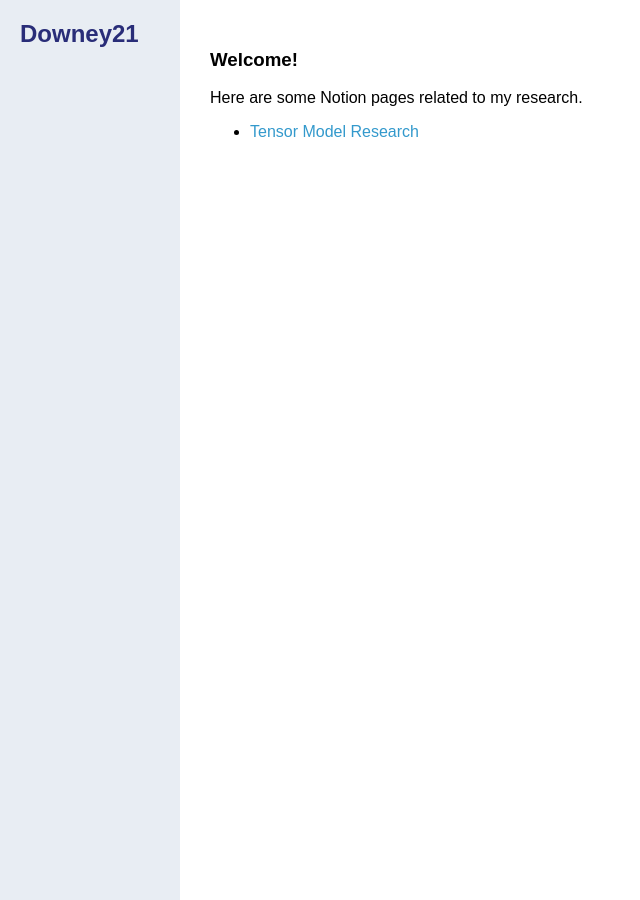
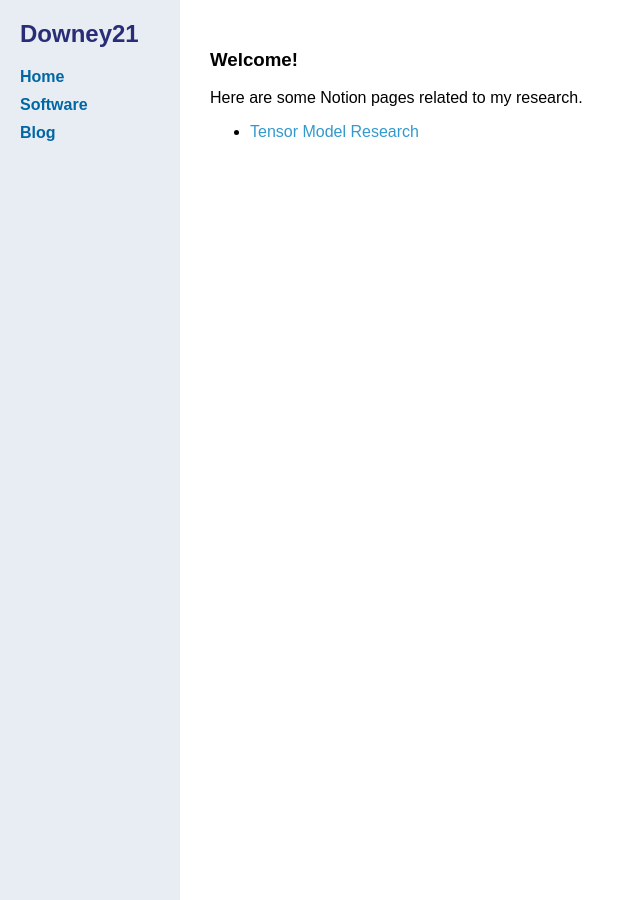
Before and after one commit to downey21/downey21.github.io, a Jekyll site: the page built from index.md, in a window 1280 px wide. Shown: the whole page, without its empty margins (0-640 px from the left). Built offline with Jekyll 4.4.1, drawn with Linux system fonts in a browser that asks for light colours.

Commit message:
Update style.css

```diff
--- a/assets/css/style.css
+++ b/assets/css/style.css
@@ -20,9 +20,6 @@ body {
 .sidebar ul {
   list-style: none;
   padding: 0;
-  max-height: 0;
-  overflow: hidden;
-  transition: max-height 0.5s ease-in-out;
 }
 
 .sidebar ul.show {
@@ -94,6 +91,8 @@ body {
 
   .sidebar ul {
     max-height: 0;
+    overflow: hidden;
+    transition: max-height 0.5s ease-in-out;
   }
 
   .sidebar ul.show {
```
